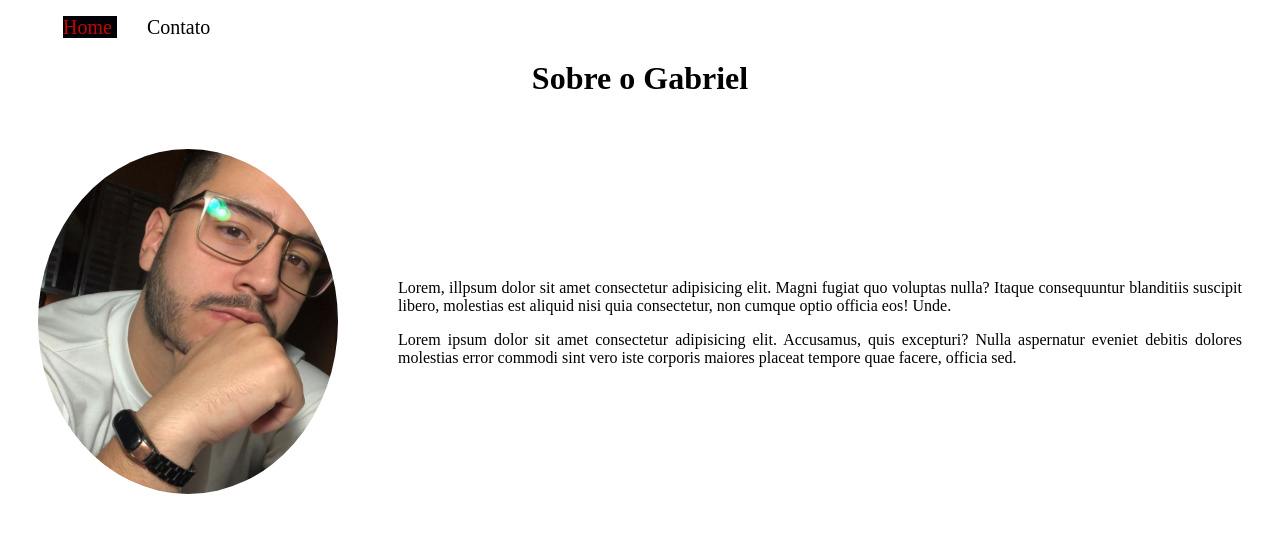
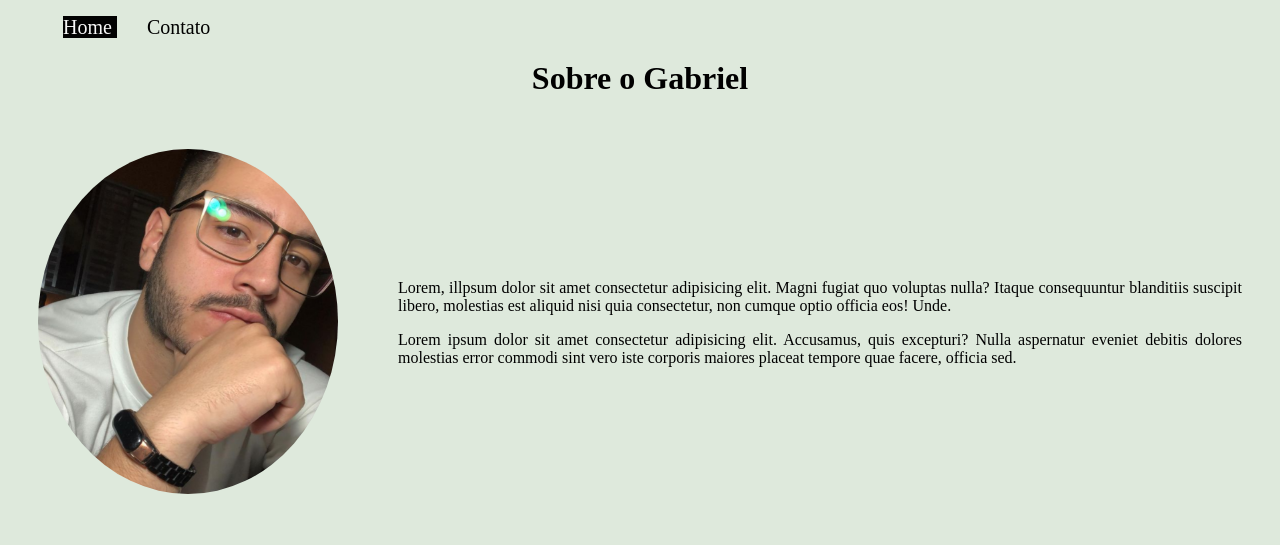
Before and after one commit to gabriel8514/Fundamentos-Web, a plain HTML site: page index.html in a window 1280 px wide. In both pictures the pointer is over the link "Home". Shown: the top 545 px of the page. Drawn offline with Linux system fonts and the light colour scheme.

Commit message:
Atualização background

```diff
--- a/assets/css/style.css
+++ b/assets/css/style.css
@@ -1,5 +1,8 @@
 /*Estilos da página index.html*/
 
+body{
+    background-color:rgb(222, 233, 220)
+}
 
 .center {
 
@@ -28,8 +31,8 @@
 }
 
 #menu li a:hover{
-    color: rgb(197, 5, 5);
-    background-color: rgb(2, 1, 7);
+    color: rgb(248, 248, 248);
+    background-color: rgb(2, 2, 2);
 }
 
 .p-30 {
```
